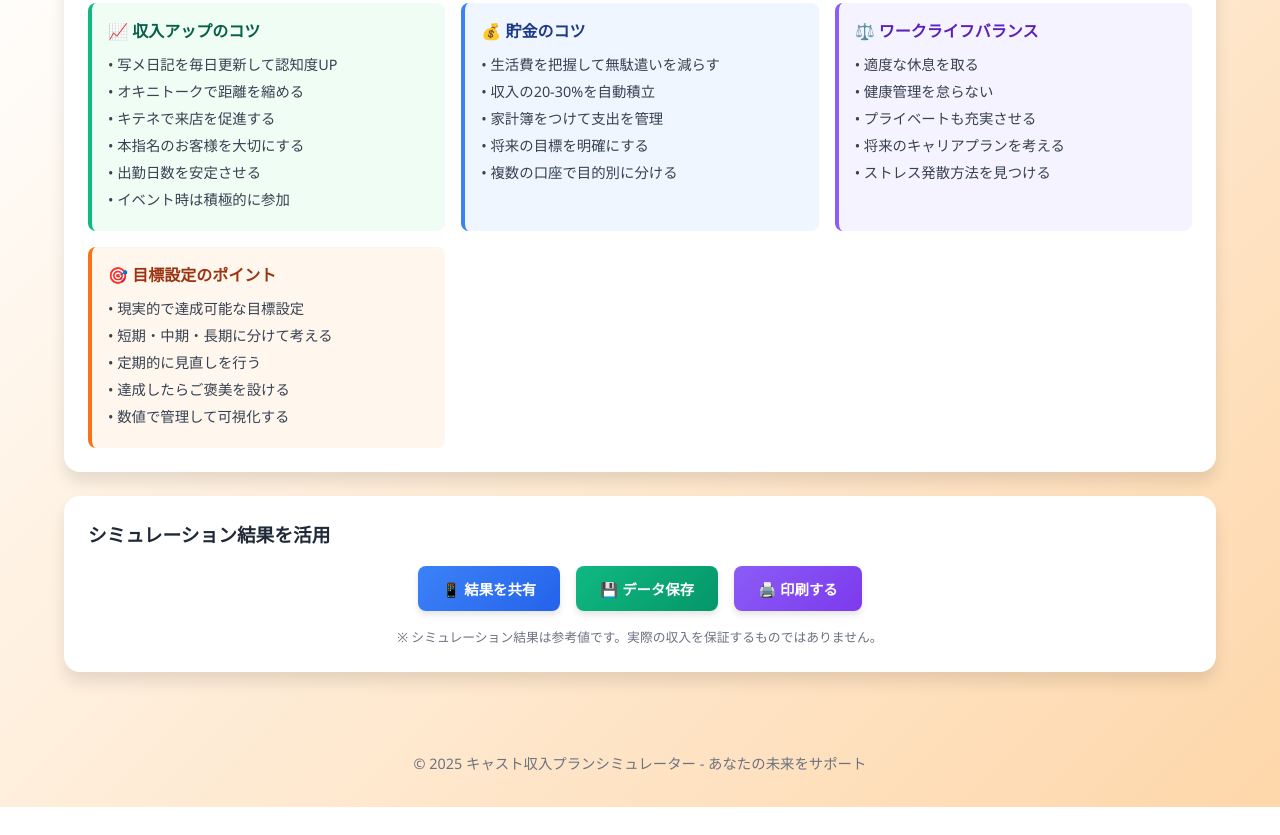
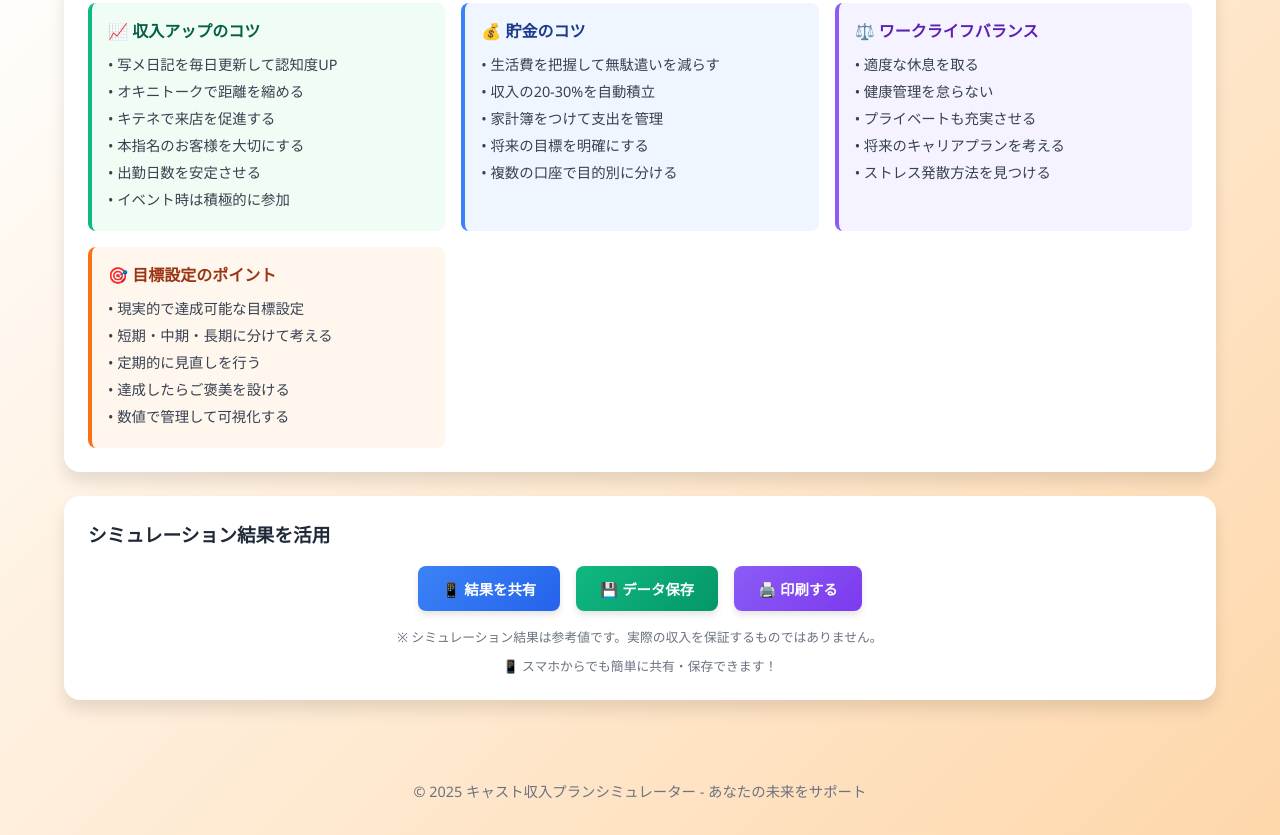
Before and after one commit to Rispondere/react-tailwind-template, a plain HTML site: page index.html in a window 1280 px wide. Shown: the part 2316-3151 px from the top of the page. Before the commit the page ends 3123 px from the top, so only its background shows below. Drawn offline with nearby package versions, Linux system fonts and the light colour scheme.

Commit message:
Update index.html

```diff
--- a/index.html
+++ b/index.html
@@ -243,6 +243,9 @@
             <div class="note">
                 ※ シミュレーション結果は参考値です。実際の収入を保証するものではありません。
             </div>
+            <div class="note" style="margin-top: 0.5rem;">
+                📱 スマホからでも簡単に共有・保存できます！
+            </div>
         </div>
     </div>
 
```
